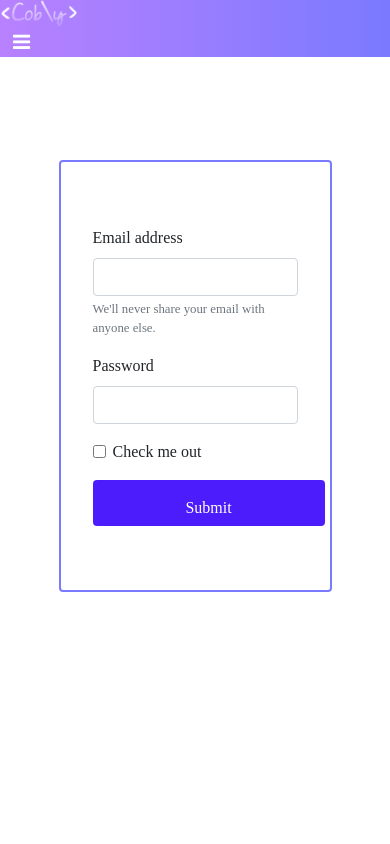
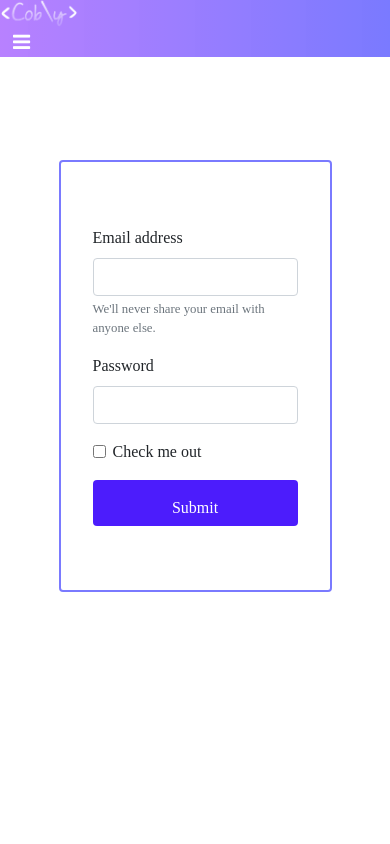
Before and after one commit to Gabriel-Frank/CobleWebsite, a Vue app: page /sign_in in a window 390 px wide. Shown: the top 844 px of the page. Built offline with nearby package versions, Linux system fonts and the light colour scheme; a web font is replaced by a local one.

Commit message:
installed dist folder

```diff
--- a/src/components/pages/signUp.vue
+++ b/src/components/pages/signUp.vue
@@ -67,7 +67,7 @@ export default {
         color: #ffff;
         padding-top: 1rem;
         border: none;
-        width: 38rem;
+        width: 100%;
     }
     .enter{
         animation: enterance;
@@ -78,9 +78,6 @@ export default {
         .sign{
             width: 70%;
         }
-        .pop{
-        width: 14.5rem;
-    }
     }
     @keyframes enterance {
         from {font-size: 1px; opacity: 0.1;}
```
Also changed, not shown: 7 other files (tests, documents, lock files or other folders).
